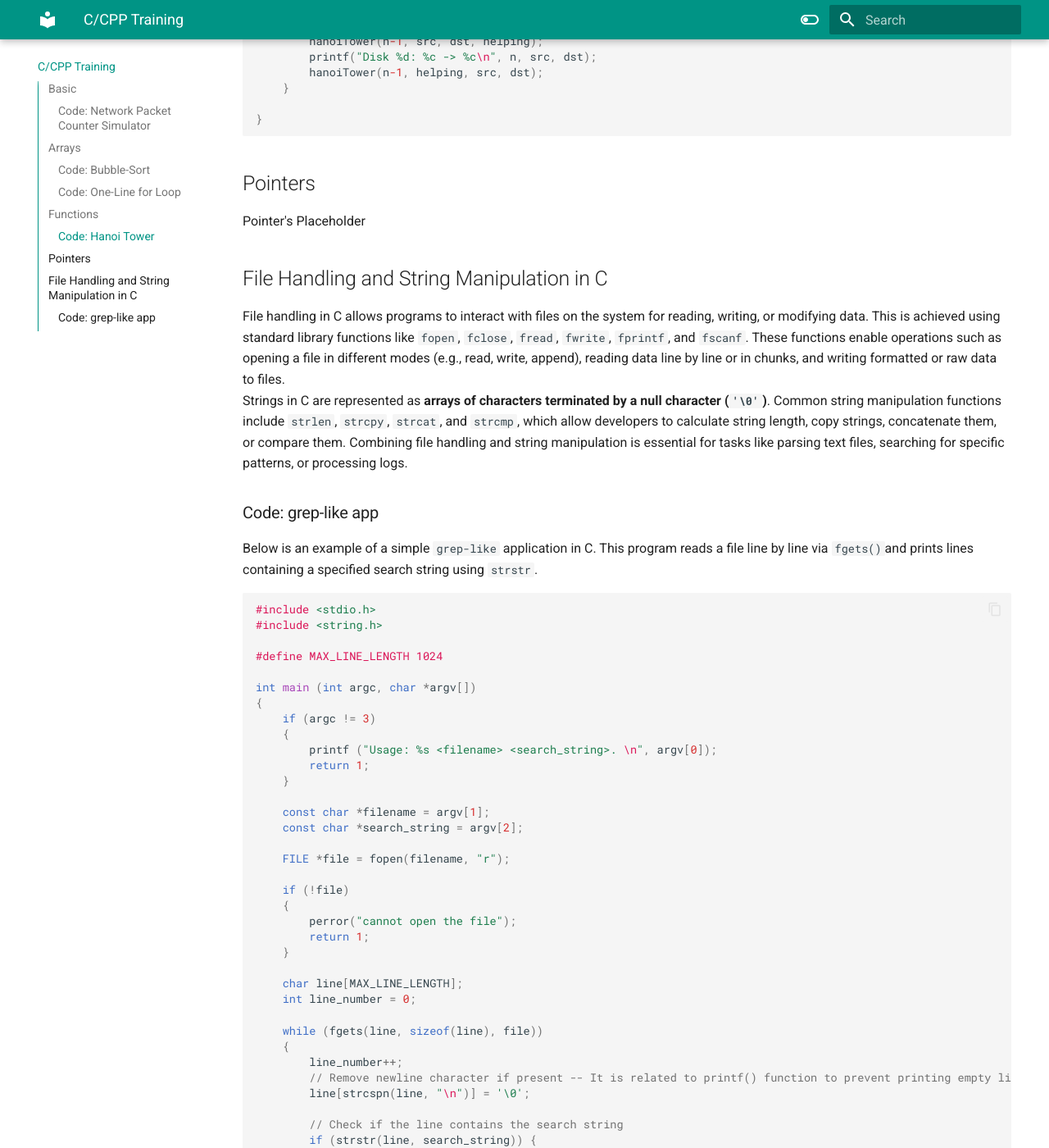
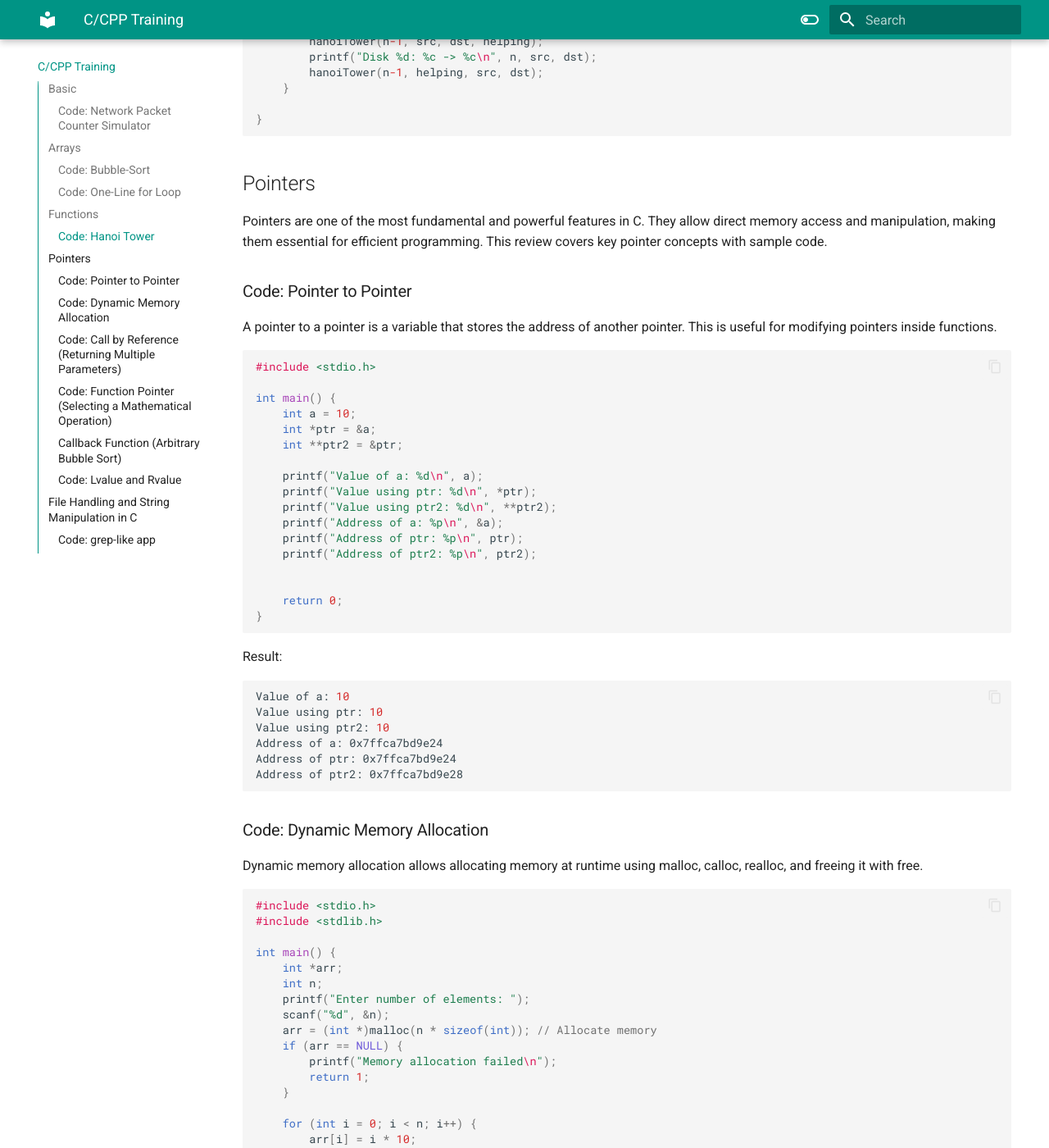
Before and after one commit to Ali78k/NetDev-Logs, an MkDocs documentation site: the page built from docs/C-CPP.md, in a window 1280 px wide and 1400 px high, scrolled down 4489 px. Shown: the whole window at 82% size. Built offline with MkDocs 1.6.1 and Material for MkDocs 9.7.7, drawn with Linux system fonts in a browser that asks for light colours; some of the changed text lies outside the part shown.

Commit message:
Added Pointer Section

````diff
--- a/docs/C-CPP.md
+++ b/docs/C-CPP.md
@@ -198,8 +198,199 @@ void hanoiTower (int n, char src, char helping, char dst)
 
 
 ## Pointers
-Pointer's Placeholder
+Pointers are one of the most fundamental and powerful features in C. They allow direct memory access and manipulation, making them essential for efficient programming. This review covers key pointer concepts with sample code.
+### Code: Pointer to Pointer
+A pointer to a pointer is a variable that stores the address of another pointer. This is useful for modifying pointers inside functions.
+```c
+#include <stdio.h>
 
+int main() {
+    int a = 10;
+    int *ptr = &a;
+    int **ptr2 = &ptr;
+
+    printf("Value of a: %d\n", a);
+    printf("Value using ptr: %d\n", *ptr);
+    printf("Value using ptr2: %d\n", **ptr2);
+    printf("Address of a: %p\n", &a);
+    printf("Address of ptr: %p\n", ptr);
+    printf("Address of ptr2: %p\n", ptr2);
+
+
+    return 0;
+}
+```
+Result:
+```bash
+Value of a: 10
+Value using ptr: 10
+Value using ptr2: 10
+Address of a: 0x7ffca7bd9e24
+Address of ptr: 0x7ffca7bd9e24
+Address of ptr2: 0x7ffca7bd9e28
+```
+
+### Code: Dynamic Memory Allocation
+Dynamic memory allocation allows allocating memory at runtime using malloc, calloc, realloc, and freeing it with free.
+```C
+#include <stdio.h>
+#include <stdlib.h>
+
+int main() {
+    int *arr;
+    int n;
+    printf("Enter number of elements: ");
+    scanf("%d", &n);
+    arr = (int *)malloc(n * sizeof(int)); // Allocate memory
+    if (arr == NULL) {
+        printf("Memory allocation failed\n");
+        return 1;
+    }
+
+    for (int i = 0; i < n; i++) {
+        arr[i] = i * 10;
+        printf("%d\n", arr[i]);
+    }
+
+    free(arr); // Free allocated memory
+    return 0;
+}
+```
+### Code: Call by Reference (Returning Multiple Parameters)
+Using pointers, we can return multiple values from a function.
+```C
+#include <stdio.h>
+
+void swap(int *a, int *b) {
+    int temp = *a;
+    *a = *b;
+    *b = temp;
+}
+
+int main() {
+    int x = 5, y = 10;
+    swap(&x, &y);
+    printf("After swapping: x = %d, y = %d\n", x, y);
+    return 0;
+}
+```
+Result:
+```bash
+After swapping: x = 10, y = 5
+```
+### Code: Function Pointer (Selecting a Mathematical Operation)
+
+
+
+Function pointers allow us to select and execute different functions dynamically. Here, we demonstrate their use in selecting a mathematical operation at runtime.
+```C
+#include <stdio.h>
+
+int add(int a, int b) { return a + b; }
+int subtract(int a, int b) { return a - b; }
+int multiply(int a, int b) { return a * b; }
+
+int main() {
+    int (*operation)(int, int); // Function pointer
+    int choice, a = 10, b = 5;
+
+    printf("Select operation: 1. Add 2. Subtract 3. Multiply\n");
+    scanf("%d", &choice);
+
+    switch (choice) {
+        case 1: operation = add; break;
+        case 2: operation = subtract; break;
+        case 3: operation = multiply; break;
+        default: printf("Invalid choice\n"); return 1;
+    }
+
+    printf("Result: %d\n", operation(a, b));
+    return 0;
+}
+```
+Result:
+```bash
+./function_pointer
+Select operation: 1. Add 2. Subtract 3. Multiply
+1
+Result: 15
+./function_pointer
+Select operation: 1. Add 2. Subtract 3. Multiply
+2
+Result: 5
+./function_pointer
+Select operation: 1. Add 2. Subtract 3. Multiply
+3
+Result: 50
+```
+### Callback Function (Arbitrary Bubble Sort)
+Function pointers enable callbacks, allowing flexible behavior. Here, we use a callback function for sorting.
+```C
+#include <stdio.h>
+
+void bubbleSort(int arr[], int n, int (*compare)(int, int)) {
+    for (int i=0; i<n-1; i++) {
+        for (int j=0; j<n-i-1; j++) {
+            if (compare(arr[j], arr[j+1])) {
+                int temp = arr[j];
+                arr[j] = arr[j+1];
+                arr[j+1] = temp;
+            }
+        }
+    }
+}
+
+int ascending(int a, int b) { return a > b; }
+int descending(int a, int b) { return a < b; }
+
+int main() {
+    int arr[] = {7,2,3,8,6,9,12};
+    int n = sizeof(arr)/sizeof(arr[0]);
+
+    bubbleSort(arr, n, ascending);
+    printf("Sorted in ascending order: ");
+    for (int i=0; i<n; i++) printf("%d ", arr[i]);
+    printf("\n");
+
+    bubbleSort(arr, n, descending);
+    printf("Sorted in descending order: ");
+    for (int i=0; i<n; i++) printf("%d ", arr[i]);
+    printf("\n");
+
+    return 0;
+}
+```
+Result:
+```bash
+Sorted in ascending order: 2 3 6 7 8 9 12
+Sorted in descending order: 12 9 8 7 6 3 2
+```
+### Code: Lvalue and Rvalue
+In C/C++, an Lvalue (left value) is an object that persists beyond a single expression, meaning it has an identifiable memory location. An Rvalue (right value) is a temporary value that does not have a permanent memory address.
+A function returning a reference allows modification of its return value, as seen in the following example:
+```C
+#include <stdio.h>
+
+int& min (int& x, int& y) {
+    return (x < y) ? x : y;
+}
+
+int main() {
+    int x = 3, y = 2;
+    min(x, y) = 6; // Modifies the smaller value directly
+    printf("x = %d, y = %d\n", x, y);
+    return 0;
+}
+```
+It could be compile using `g++`.
+Explain:
+- `min(x, y)` returns a reference to either `x` or `y`.
+- Assigning `6` to `min(x, y)` modifies the referenced variable.
+- If `y` is smaller, `y` becomes `6`, otherwise `x` does.
+Result:
+```bash
+x = 3, y = 6
+```
 ## File Handling and String Manipulation in C
 File handling in C allows programs to interact with files on the system for reading, writing, or modifying data. This is achieved using standard library functions like `fopen`, `fclose`, `fread`, `fwrite`, `fprintf`, and `fscanf`. These functions enable operations such as opening a file in different modes (e.g., read, write, append), reading data line by line or in chunks, and writing formatted or raw data to files.
 Strings in C are represented as **arrays of characters terminated by a null character (`'\0'`)**. Common string manipulation functions include `strlen`, `strcpy`, `strcat`, and `strcmp`, which allow developers to calculate string length, copy strings, concatenate them, or compare them. Combining file handling and string manipulation is essential for tasks like parsing text files, searching for specific patterns, or processing logs.
````
